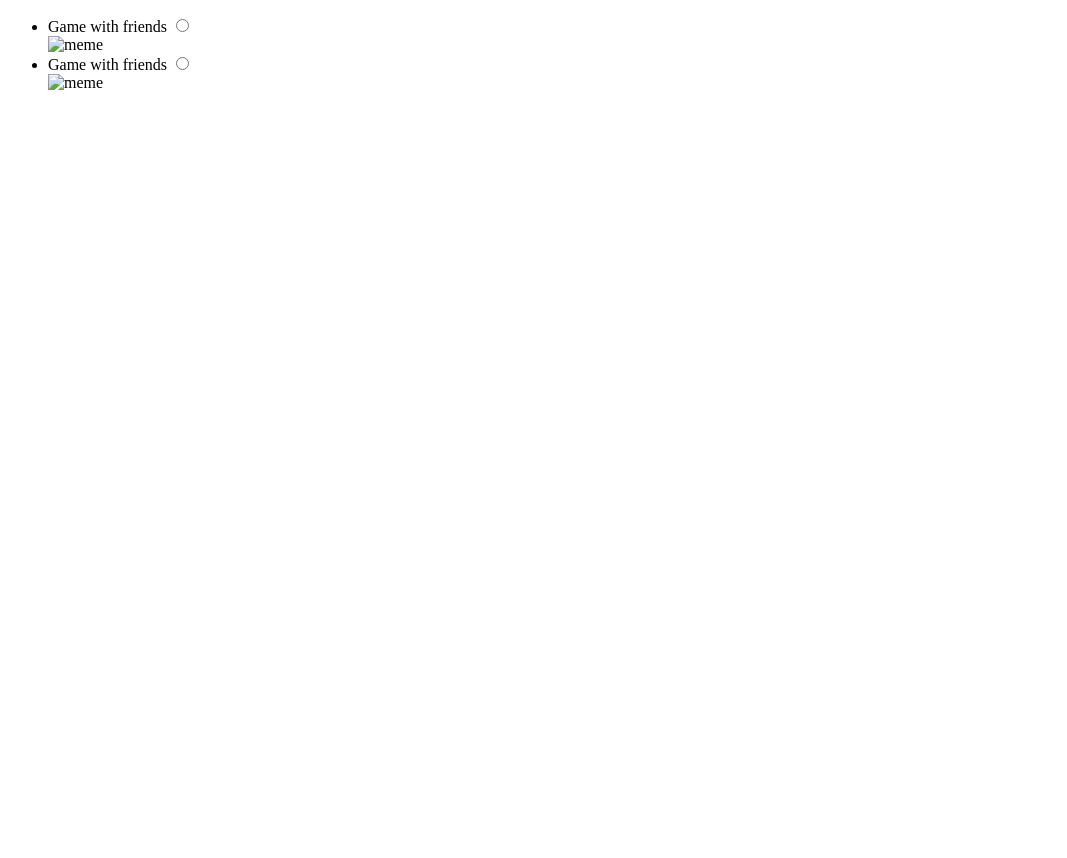
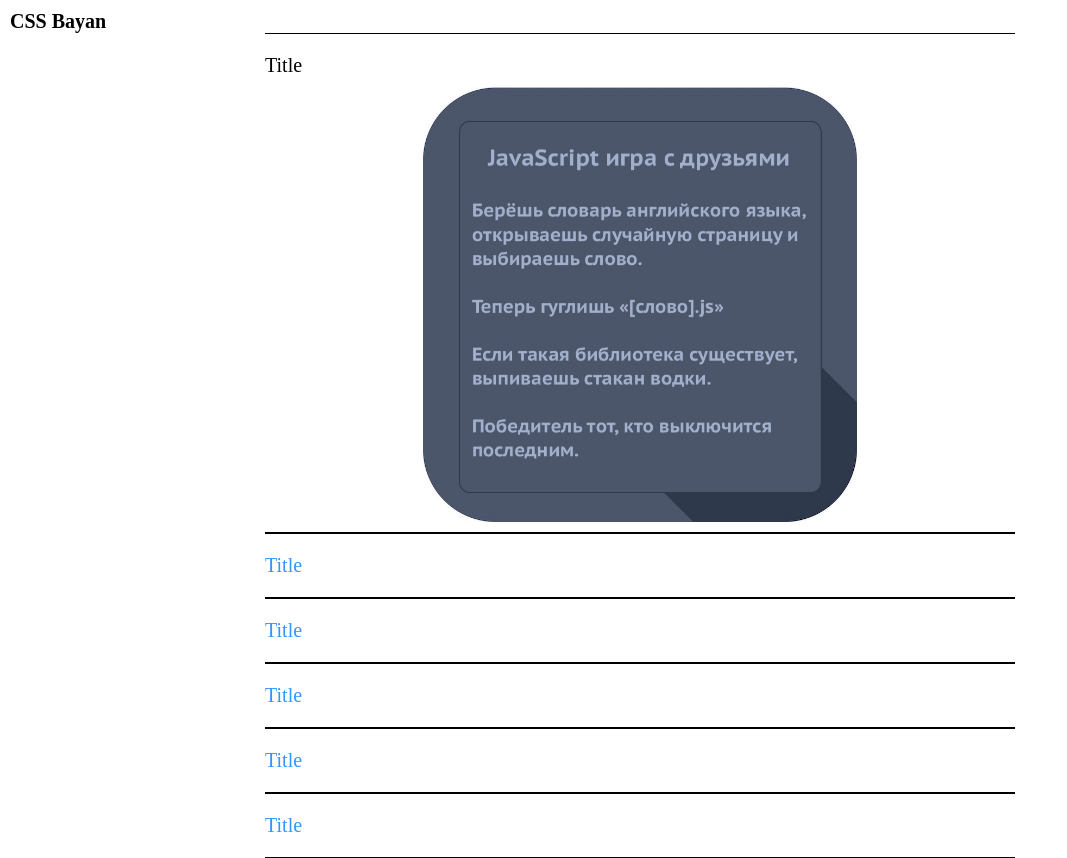
Before and after one commit to The-Dmitry/cssBayan, a plain HTML site: page index.html in a window 1280 px wide. Shown: the whole page, without its empty margins (0-1067 px from the left). Before the commit the page ends 800 px from the top, so only its background shows below. Drawn offline with Linux system fonts and the light colour scheme.

Commit message:
feat: add basic opening\closing functionality (Sat, Mar 11, 2023 10:38:37 PM)

```diff
--- a/index.html
+++ b/index.html
@@ -8,20 +8,79 @@
   <title>Document</title>
 </head>
 <body>
+  <h1>CSS Bayan</h1>
   <ul class="container">
     <li class="meme">
-      <label for="meme_1" class="meme__title">Game with friends</label>
-      <input class="meme__input" id="meme_1" name="memes" type="radio">
-      <div class="meme__image-container">
+      <input class="meme__input" checked id="meme_1" name="memes" type="radio">
+      <label for="meme_1" class="meme__label">
+        <div class="meme__info">
+          <p class="meme__title">Title</p>
+          <div class="cross"></div>
+        </div>
+        <div class="meme__image-container">
         <img class="meme__image" src="./images/meme1.jpg" alt="meme">
       </div>
+      </label>
     </li>
     <li class="meme">
-      <label for="meme_2" class="meme__title">Game with friends</label>
       <input class="meme__input" id="meme_2" name="memes" type="radio">
-      <div class="meme__image-container">
-        <img class="meme__image" src="./images/meme1.jpg" alt="meme">
+      <label for="meme_2" class="meme__label">
+        <div class="meme__info">
+          <p class="meme__title">Title</p>
+          <div class="cross"></div>
+        </div>
+        <div class="meme__image-container">
+        <img class="meme__image" src="./images/meme2.jpg" alt="meme">
       </div>
+      </label>
+    </li>
+    <li class="meme">
+      <input class="meme__input" id="meme_3" name="memes" type="radio">
+      <label for="meme_3" class="meme__label">
+        <div class="meme__info">
+          <p class="meme__title">Title</p>
+          <div class="cross"></div>
+        </div>
+        <div class="meme__image-container">
+        <img class="meme__image" src="./images/meme3.jpg" alt="meme">
+      </div>
+      </label>
+    </li>
+    <li class="meme">
+      <input class="meme__input" id="meme_4" name="memes" type="radio">
+      <label for="meme_4" class="meme__label">
+        <div class="meme__info">
+          <p class="meme__title">Title</p>
+          <div class="cross"></div>
+        </div>
+        <div class="meme__image-container">
+        <img class="meme__image" src="./images/meme4.jpg" alt="meme">
+      </div>
+      </label>
+    </li>
+    <li class="meme">
+      <input class="meme__input" id="meme_5" name="memes" type="radio">
+      <label for="meme_5" class="meme__label">
+        <div class="meme__info">
+          <p class="meme__title">Title</p>
+          <div class="cross"></div>
+        </div>
+        <div class="meme__image-container">
+        <img class="meme__image" src="./images/meme5.jpg" alt="meme">
+      </div>
+      </label>
+    </li>
+    <li class="meme">
+      <input class="meme__input" id="meme_6" name="memes" type="radio">
+      <label for="meme_6" class="meme__label">
+        <div class="meme__info">
+          <p class="meme__title">Title</p>
+          <div class="cross"></div>
+        </div>
+        <div class="meme__image-container">
+        <img class="meme__image" src="./images/meme6.jpg" alt="meme">
+      </div>
+      </label>
     </li>
   </ul>
 </body>
--- a/style.css
+++ b/style.css
@@ -0,0 +1,139 @@
+* {
+  margin: 0;
+  padding: 0;
+  list-style: none;
+}
+
+html {
+  font-size: 10px;
+}
+
+body {
+  padding: 10px;
+}
+
+.container {
+  height: 100vh;
+  width: 100%;
+  margin: 0 auto;
+  max-width: 750px;
+}
+.meme {
+  display: flex;
+  height: fit-content;
+  flex-direction: column;
+  padding: 10px 0;
+  border-top: 1px solid black;
+  border-bottom: 1px solid black;
+  transition: all linear 1s;
+  color: #3396ff;
+
+}
+
+
+
+.meme__info {
+  display: flex;
+  justify-content: space-between;
+  align-items: center;
+  padding-right: 0.6rem;
+}
+
+.meme__title {
+  position: relative;
+  font-size: 2rem;
+  padding: 10px 0;
+  transition: color linear .3s;
+}
+
+.cross {
+  width: 2.5rem;
+  height: 2.5rem;
+  background: url(./images/cross.svg);
+  opacity: 1;
+  transition: opacity linear .3s;
+}
+
+.meme__input {
+  width: 0;
+  height: 0;
+}
+.meme__image-container {
+  position: relative;
+  transition: all linear .4s;
+  padding-bottom: 0%;
+  opacity: 0;
+}
+.meme__image {
+  position: absolute;
+  top: 0;
+  left: 50%;
+  height: 100%;
+  width: 100%;
+  border-radius: 17%;
+  object-fit: contain;
+  transform: translate(-50%, 0);
+}
+
+
+.meme__input:checked + .meme__label >  .meme__image-container {
+  padding-bottom: 100%;
+  opacity: 1;
+}
+
+.meme__input:checked + .meme__label {
+  color: black;
+}
+
+.meme__input:checked + .meme__label >  .meme__image-container {
+    padding-bottom: 100%;
+    opacity: 1;
+  }
+
+
+.meme__input:checked + .meme__label .meme__info .cross {
+  transform: rotate(45deg)
+}
+
+
+
+
+
+
+@media (min-width: 510px) {
+
+  .meme {
+    cursor: pointer;
+  }
+  .meme:hover > .meme__label .meme__info .cross {
+    transform: rotate(45deg)
+  }
+
+  .meme__label {
+    cursor: pointer;
+  }
+
+  .cross {
+    opacity: 0;
+  }
+
+  .container:hover .meme__label {
+    color: black;
+  }
+  .container:hover .meme__label .meme__info .cross {
+    opacity: 1;
+  }
+
+
+  .meme__input:checked + .meme__label >  .meme__image-container {
+    padding-bottom: 58%;
+    opacity: 1;
+  }
+
+  .meme:hover .meme__label >  .meme__image-container {
+    padding-bottom: 58%;
+    opacity: 1;
+  }
+
+
+}
```
Also changed, not shown: images/cross.svg (added), images/meme1.jpg (added), images/meme2.jpg (added), images/meme3.jpg (added), images/meme4.jpg (added), images/meme5.jpg (added), images/meme6.jpg (added).
